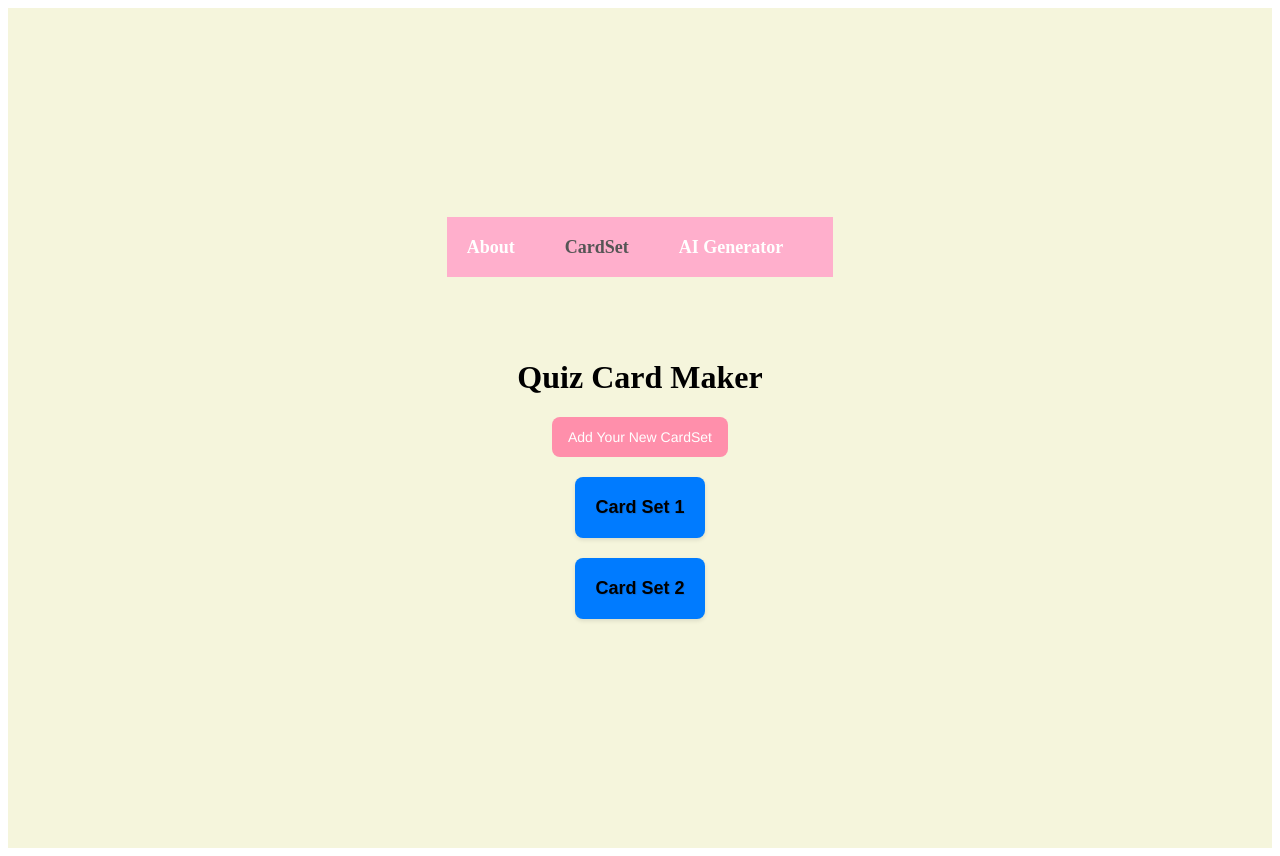
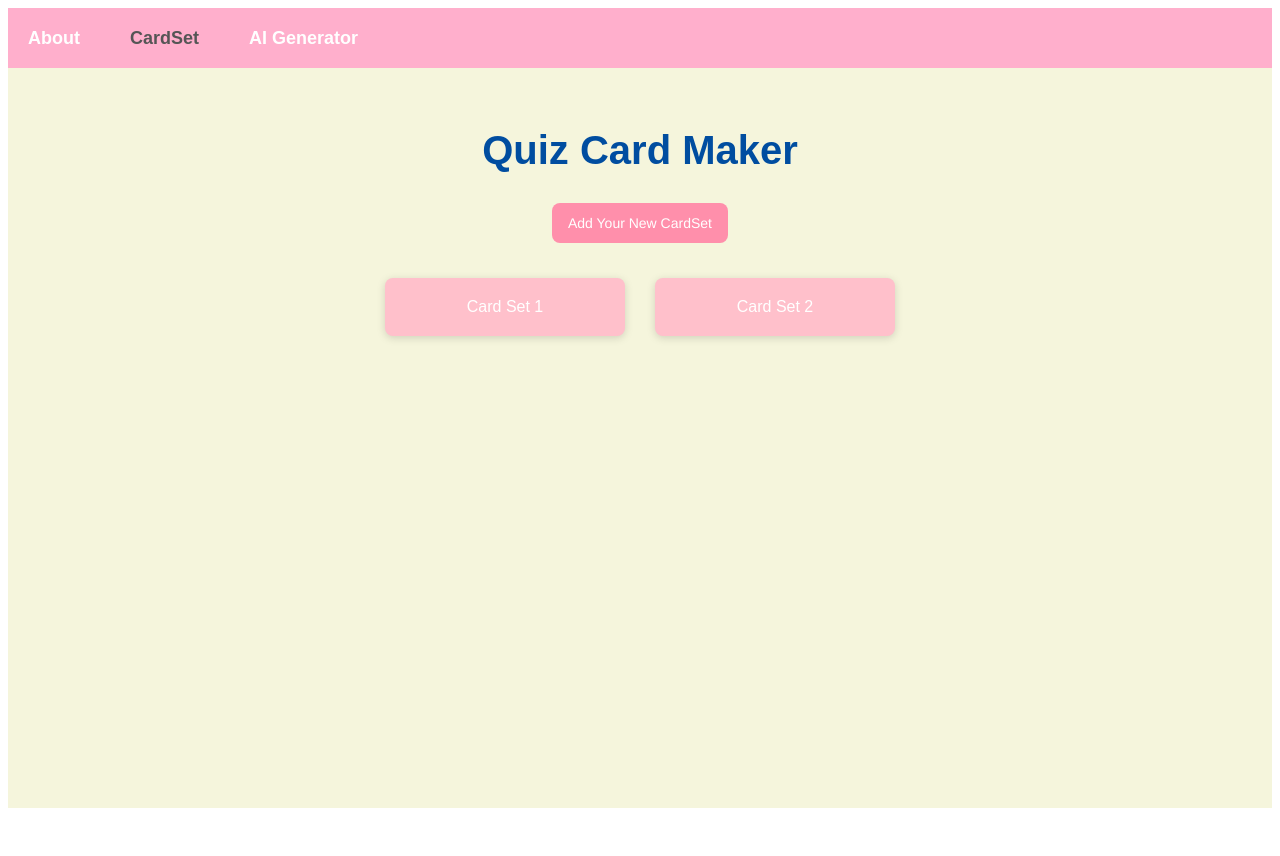
Before and after one commit to siri1515/HCI_Quiz_Card_New, a Next.js app: page /cardset in a window 1280 px wide. After the commit the page ends 816 px from the top, so only its background shows below. Built offline with nearby package versions, Linux system fonts and the light colour scheme.

Commit message:
CSS Changes

```diff
--- a/components/CardSetPage/CardSetItem.module.css
+++ b/components/CardSetPage/CardSetItem.module.css
@@ -1,5 +1,5 @@
-.card_set_item {
-    background-color: #007bff;
+/* .card_set_item {
+    background-color: #b700ff;
     border-radius: 8px;
     padding: 20px;
     margin: 20px auto;
@@ -20,4 +20,38 @@
     color: #fff;
     transform: scale(1.05);
     box-shadow: 0 4px 8px rgba(0, 0, 0, 0.2);
-}
+} */
+
+
+/* ******************** NEW CODES ******************** */
+
+
+.card_set_item {
+    background-color: pink;
+    color: white;
+    border-radius: 8px;
+    padding: 20px;
+    margin: 15px;
+    box-shadow: 0 2px 8px rgba(0, 0, 0, 0.15);
+    transition: transform 0.2s, box-shadow 0.2s;
+    cursor: pointer;
+    width: 200px;
+    text-align: center;
+    position: relative;
+    display: flex;
+    justify-content: center;
+    align-items: center;
+    flex-direction: column;
+  }
+
+  .card_set_item:hover {
+    background-color: #0056b3;
+    color: #fff;
+    transform: scale(1.05);
+    box-shadow: 0 4px 8px rgba(0, 0, 0, 0.2);
+  }
+
+  .card_set_item h3 {
+    margin: 0;
+    margin-bottom: 10px;
+  }
--- a/pages/cardset.js
+++ b/pages/cardset.js
@@ -16,17 +16,17 @@ export default function CardSetPage(props){
     return(
         <div className={styles.body}>
             <NavBar />
-            <h1 className="page_title">Quiz Card Maker</h1> {/* Add the title */}
+            <h1 className={styles.page_title}>Quiz Card Maker</h1> {/* Add the title */}
             <AddNewCardSet />
-            <div className="card_set_page">
+            <div className={styles.card_set_page}>
                 {list.map((cardset) => {
                     return(
-                        <div key={cardset.id} className="card_set_item">
+                        <div key={cardset.id} className={styles.card_set_item}>
                             <CardSetItem
                                 title={cardset.title}
                                 id={cardset.id}
                             />
-                          {/* <button className="delete_button" onClick={() => deleteHandler(cardset.id)}>Delete</button> */}
+                          {/* <button className={styles.delete_button} onClick={() => deleteHandler(cardset.id)}>Delete</button> */}
                         </div>
                     )
                 })}
--- a/pages/cardset.module.css
+++ b/pages/cardset.module.css
@@ -56,10 +56,10 @@
 
 .delete_button:hover {
   background-color: #c82333;
-}
+} */
 
 /* Styles for the Add New Card Set Button */
-.add_card_set_button {
+/* .add_card_set_button {
   display: block;
   margin: 20px auto;
   background-color: #007bff;
@@ -76,53 +76,97 @@
 .add_card_set_button:hover {
   background-color: #0056b3;
   transform: translateY(-3px);
-}
+} */
 
 
 /* ******************** NEW CODES ******************** */
 
 .body {
-  background-color: beige; /* Sets the whole page background to beige */
-  display: flex;
-  flex-direction: column;
-  align-items: center; /* Centers children horizontally */
-  justify-content: center; /* Centers children vertically */
-  min-height: 100vh; /* Full height of the viewport */
-  padding: 20px; /* Add some padding around */
+  background-color: beige; /* Whole page background color set to beige */
+  font-family: 'Arial', sans-serif;
+  min-height: 100vh;
 }
 
 .page_title {
-  text-align: center; /* Centers the "Quiz Card Maker" title */
-  margin: 20px 0; /* Add space above and below the title */
+  text-align: center; /* Title is centered on the page */
+  font-size: 2.5em;
+  margin-bottom: 30px;
+  color: #004da0;
 }
 
 .card_set_page {
-  width: 100%; /* Ensures the container takes the full width of its parent */
   display: flex;
   flex-wrap: wrap;
-  justify-content: center; /* Centers the card sets horizontally */
-  gap: 20px; /* Adds space between the card sets */
+  justify-content: center; /* Centers card sets horizontally */
+  align-items: center; /* Centers card sets vertically */
+  margin-top: 20px;
+  width: 100%; /* Full width to center content */
 }
 
-.card_set_item {
-  background-color: pink; /* Sets the card set background to pink */
-  color: white; /* Sets the text color inside the card set to white */
-  padding: 10px; /* Adds padding inside each card set for spacing */
-  border-radius: 5px; /* Rounds the corners of the card set items */
-  cursor: pointer; /* Changes the cursor to indicate it's clickable */
-  text-align: center; /* Centers the text inside the card set item */
+/* .card_set_item {
+  background-color: pink;
+  color: white;
+  border-radius: 8px;
+  padding: 20px;
+  margin: 15px;
+  box-shadow: 0 2px 8px rgba(0, 0, 0, 0.15);
+  transition: transform 0.2s, box-shadow 0.2s;
+  cursor: pointer;
+  width: 200px;
+  text-align: center;
+  position: relative;
   display: flex;
-  align-items: center; /* Centers children vertically */
-  justify-content: center; /* Centers children horizontally */
+  justify-content: center;
+  align-items: center;
+  flex-direction: column;
 }
 
+.card_set_item:hover {
+  background-color: #0056b3;
+  color: #fff;
+  transform: scale(1.05);
+  box-shadow: 0 4px 8px rgba(0, 0, 0, 0.2);
+}
+
+.card_set_item h3 {
+  margin: 0;
+  margin-bottom: 10px;
+} */
+
+
 .delete_button {
-  background-color: #ff4d4d; /* Red background for delete button */
-  color: white; /* White text for the delete button */
-  border: none; /* Removes border */
-  padding: 5px 10px; /* Padding inside the button */
-  margin-top: 10px; /* Space above the delete button */
-  border-radius: 3px; /* Slightly rounded corners for the button */
-  cursor: pointer; /* Changes the cursor to indicate it's clickable */
-  outline: none; /* Removes outline */
+  background-color: #dc3545;
+  color: #fff;
+  border: none;
+  padding: 8px 16px;
+  border-radius: 4px;
+  cursor: pointer;
+  position: absolute;
+  bottom: 10px;
+  left: 50%;
+  transform: translateX(-50%);
+  font-weight: bold;
 }
+
+.delete_button:hover {
+  background-color: #c82333;
+}
+
+/* Styles for the Add New Card Set Button */
+.add_card_set_button {
+  display: block;
+  margin: 20px auto;
+  background-color: #007bff;
+  color: white;
+  border: none;
+  padding: 12px 24px;
+  border-radius: 8px;
+  font-size: 1.1em;
+  cursor: pointer;
+  box-shadow: 0 2px 8px rgba(0, 0, 0, 0.15);
+  transition: background-color 0.2s;
+}
+
+.add_card_set_button:hover {
+  background-color: #0056b3;
+}
```
